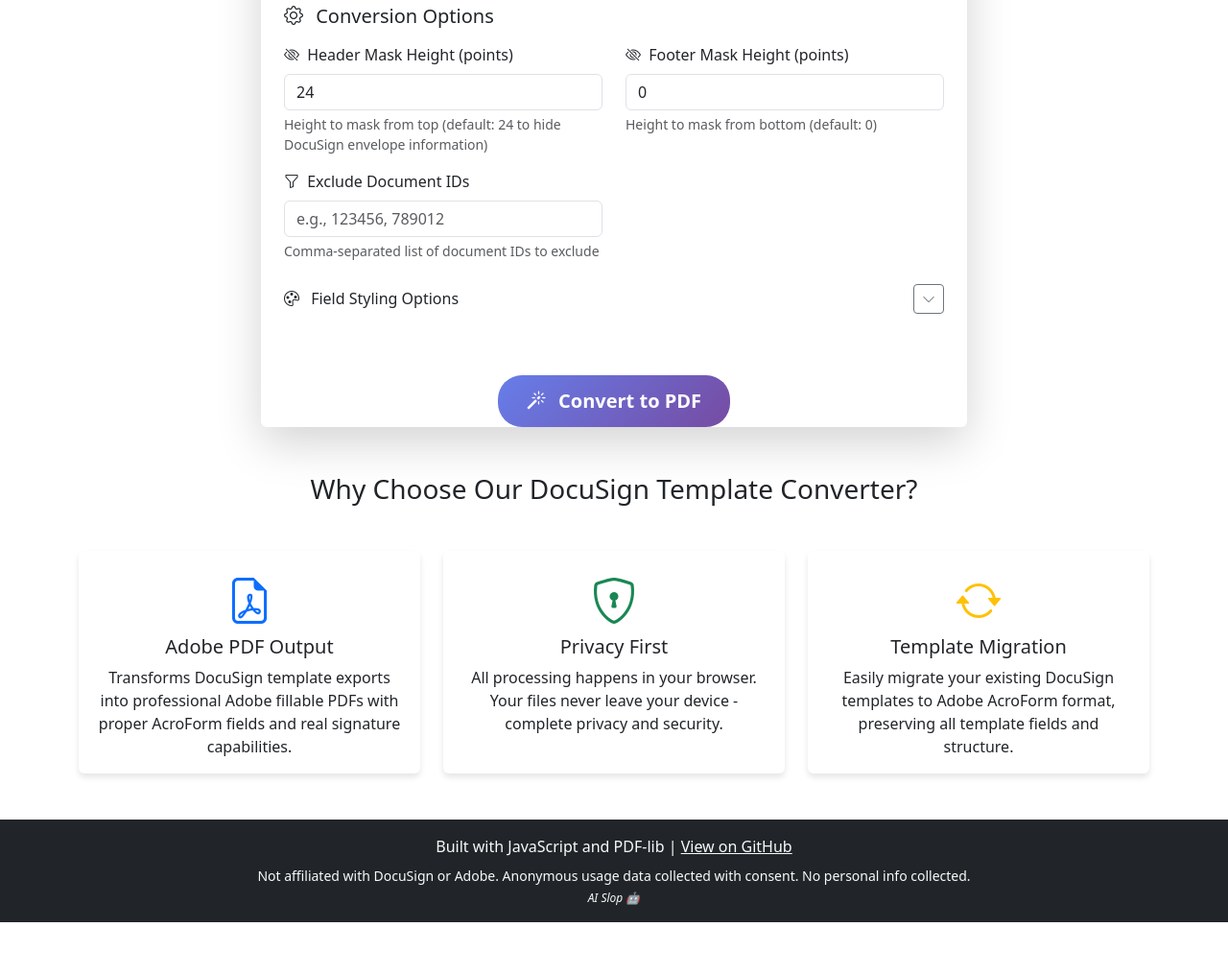
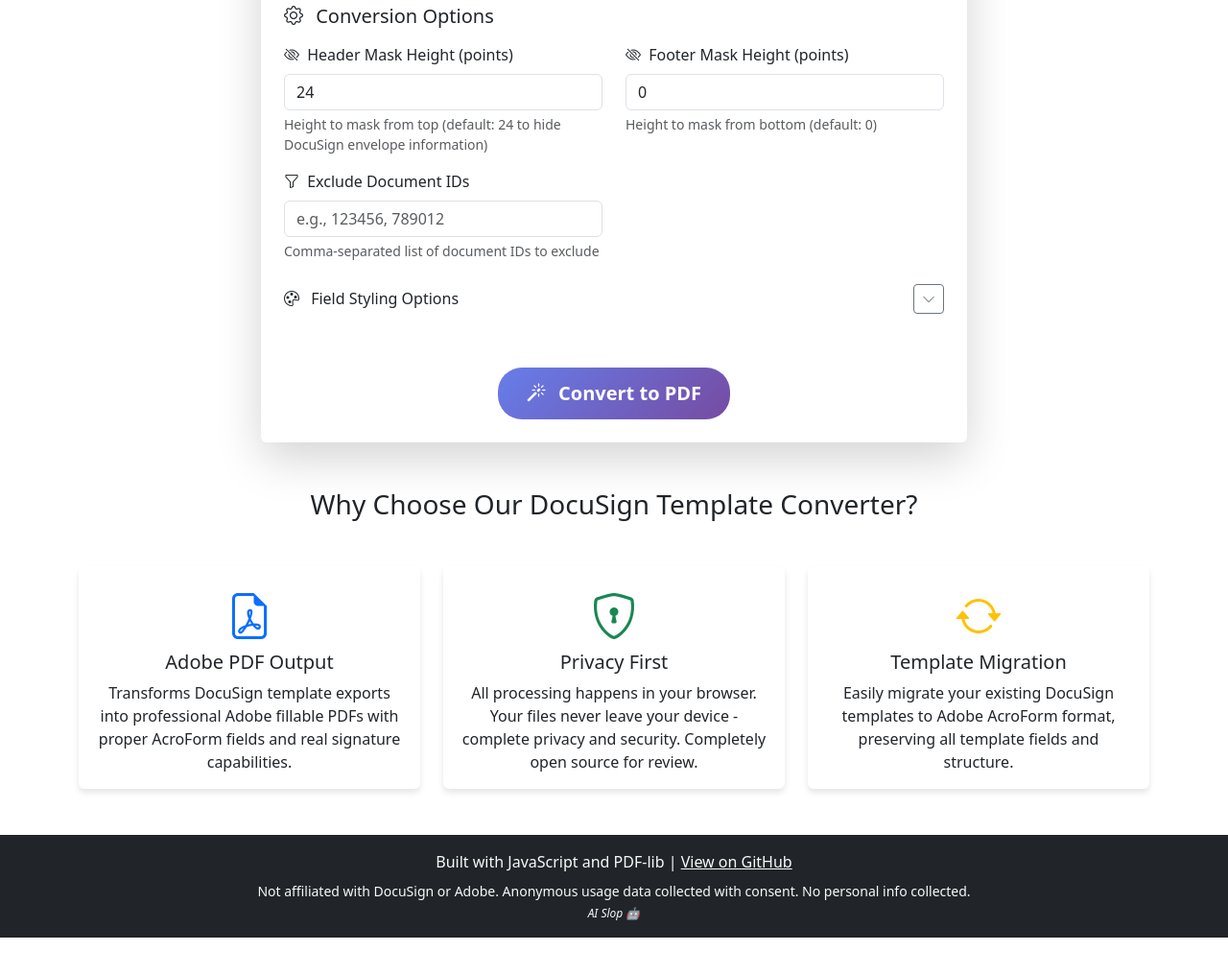
Before and after one commit to KenGrinder/DocuSign-Convert, a plain HTML site: page index.html in a window 1280 px wide. Shown: the part 1002-2018 px from the top of the page at 96% size. Drawn offline with nearby package versions, Linux system fonts and the light colour scheme.

Commit message:
raised button

```diff
--- a/index.html
+++ b/index.html
@@ -667,7 +667,7 @@
                     <p class="lead mb-4">
                         Transform your DocuSign template exports into clean, Adobe fillable PDFs with proper AcroForm field types.
                         Automatically converts DocuSign template fields to Adobe PDF fields including digital signatures, date fields, text fields, and checkboxes.
-                        <strong>Free, secure, and completely private</strong> - no file uploads required.
+                        <strong>Free, secure, and completely private</strong> - no file uploads required. <strong>Open source</strong> for full transparency.
                     </p>
                     <div class="alert alert-success d-inline-block">
                         <i class="bi bi-shield-check me-2"></i>
@@ -864,7 +864,7 @@
                             </div>
 
                             <!-- Submit Button -->
-                            <div class="text-center mt-4">
+                            <div class="text-center mt-3 mb-4">
                                 <button type="submit" class="btn btn-primary btn-lg" id="convertBtn">
                                     <i class="bi bi-magic me-2"></i>
                                     Convert to PDF
@@ -898,7 +898,7 @@
                                 <div class="card-body text-center">
                                     <i class="bi bi-shield-lock fa-3x text-success mb-3" style="font-size: 3rem;" aria-hidden="true"></i>
                                     <h3 class="card-title h5">Privacy First</h3>
-                                    <p class="card-text">All processing happens in your browser. Your files never leave your device - complete privacy and security.</p>
+                                    <p class="card-text">All processing happens in your browser. Your files never leave your device - complete privacy and security. Completely open source for review.</p>
                                 </div>
                             </div>
                         </div>
```
